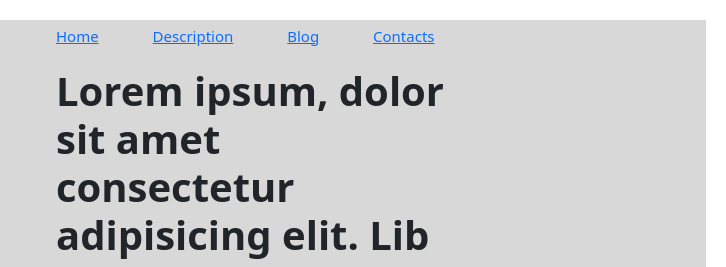
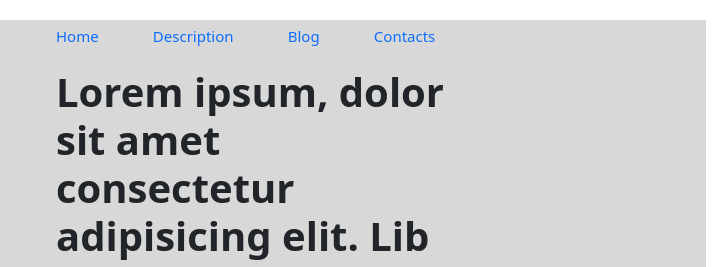
Before and after one commit to Yakubovskaya/otus-hw7-three-column-layout, a website: page src/index.html in a window 1280 px wide. Shown: the top 267 px of the page, 554-1280 px from the left. Drawn offline with Linux system fonts and the light colour scheme.

Commit message:
Fix index.html

```diff
--- a/src/styles/style.css
+++ b/src/styles/style.css
@@ -4,7 +4,7 @@
   font-weight: bold;
 }
 
-nav {
+a {
   font-size: 15px;
   text-decoration: none;
 }
```
